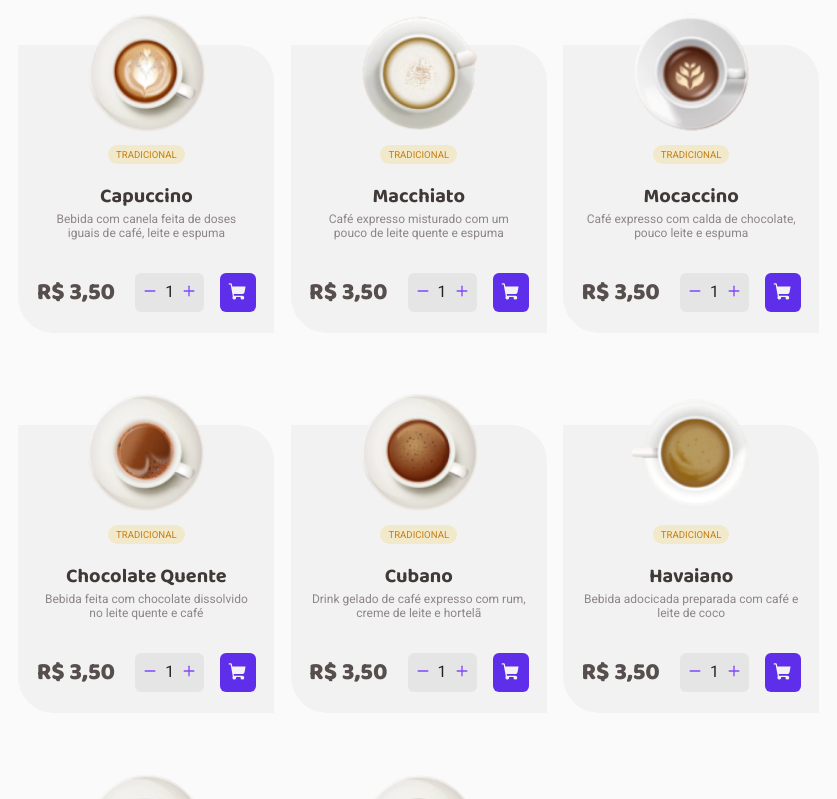
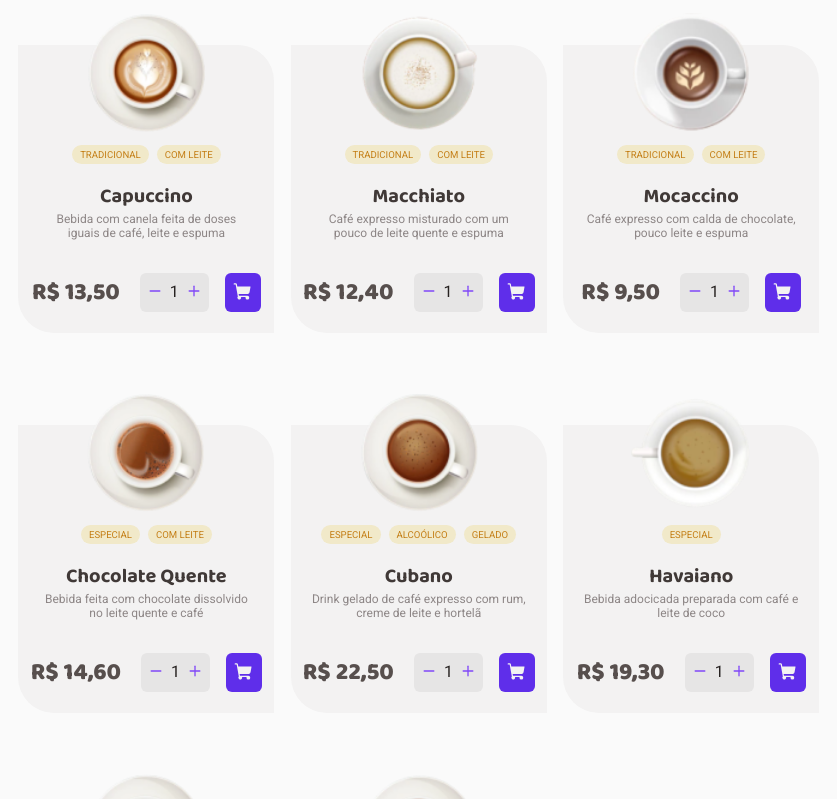
Before and after one commit to VitorFernandes-JS/02-desafio-coffee-delivery, a React (Vite) app: page / in a window 1280 px wide. Shown: the part 1420-2219 px from the top of the page, without its empty margins (126-963 px from the left). Built offline with nearby package versions, Linux system fonts and the light colour scheme.

Commit message:
fix: create seconde and third category in card

```diff
--- a/src/components/Card/index.tsx
+++ b/src/components/Card/index.tsx
@@ -10,6 +10,7 @@ import {
   Title,
   Value,
   DivButtonsRemoveAndAdd,
+  DivCategory
 } from "./style";
 
 import { Minus, Plus, ShoppingCart } from "phosphor-react";
@@ -18,6 +19,8 @@ export interface CardProps {
   title: string;
   description: string;
   category: string;
+  secondeCategory?: string;
+  thirdCategory?: string;
   value: number;
   image: string;
 }
@@ -26,15 +29,29 @@ export function Card({
   title,
   description,
   category,
+  secondeCategory,
+  thirdCategory,
   value,
   image,
 }: CardProps) {
   return (
     <DivCard>
       <Image src={image} />
-      <Category>
-        <span>{category}</span>
-      </Category>
+      <DivCategory>
+        <Category>
+          <span>{category}</span>
+        </Category>
+        {secondeCategory && (
+          <Category>
+            <span>{secondeCategory}</span>
+          </Category>
+        )}
+        {thirdCategory && (
+          <Category>
+            <span>{thirdCategory}</span>
+          </Category>
+        )}
+      </DivCategory>
       <Title>
         <span>{title}</span>
       </Title>
--- a/src/components/Card/style.ts
+++ b/src/components/Card/style.ts
@@ -14,6 +14,11 @@ export const DivCard = styled.div`
   border-top-right-radius: 36px;
 
   background-color: ${(props) => props.theme.card};
+`;
+
+export const DivCategory = styled.div`
+  display: flex;
+  gap: 0.5rem;
 `;
 
 export const Image = styled.img`
--- a/src/pages/Home/index.tsx
+++ b/src/pages/Home/index.tsx
@@ -19,6 +19,8 @@ export function Home() {
               key={item.id}
               title={item.title}
               description={item.description}
+              secondeCategory={item.secondeCategory}
+              thirdCategory={item.thirdCategory}
               category={item.category}
               value={item.value}
               image={item.image}
--- a/src/utils/Coffee.ts
+++ b/src/utils/Coffee.ts
@@ -44,98 +44,108 @@ export const coffee = [
     category: "Tradicional",
     title: "Expresso Cremoso",
     description: "Café expresso tradicional com espuma cremosa",
-    value: 3.5,
+    value: 10.5,
   },
   {
     id: uuidv4(),
     image: CafeGelado,
     category: "Tradicional",
+    secondeCategory: "Gelado",
     title: "Expresso Gelado",
     description: "Bebida preparada com café expresso e cubos de gelo",
-    value: 3.5,
+    value: 13.5,
   },
   {
     id: uuidv4(),
     image: CafeComLeite,
     category: "Tradicional",
+    secondeCategory: "Com leite",
     title: "Café com leite",
     description: "Meio a meio de expresso tradicional com leite vaporizado",
-    value: 3.5,
+    value: 11.5,
   },
   {
     id: uuidv4(),
     image: Latte,
     category: "Tradicional",
+    secondeCategory: "Com leite",
     title: "Latte",
     description:
       "Uma dose de café expresso com o dobro de leite e espuma cremosa",
-    value: 3.5,
+    value: 17.5,
   },
   {
     id: uuidv4(),
     image: Capuccino,
     category: "Tradicional",
+    secondeCategory: "Com leite",
     title: "Capuccino",
     description:
       "Bebida com canela feita de doses iguais de café, leite e espuma",
-    value: 3.5,
+    value: 13.5,
   },
   {
     id: uuidv4(),
     image: Macchiato,
     category: "Tradicional",
+    secondeCategory: "Com leite",
     title: "Macchiato",
     description:
       "Café expresso misturado com um pouco de leite quente e espuma",
-    value: 3.5,
+    value: 12.4,
   },
   {
     id: uuidv4(),
     image: Mocaccino,
     category: "Tradicional",
+    secondeCategory: "Com leite",
     title: "Mocaccino",
     description: "Café expresso com calda de chocolate, pouco leite e espuma",
-    value: 3.5,
+    value: 9.5,
   },
   {
     id: uuidv4(),
     image: ChocolateQuente,
-    category: "Tradicional",
+    category: "Especial",
+    secondeCategory: "Com leite",
     title: "Chocolate Quente",
     description: "Bebida feita com chocolate dissolvido no leite quente e café",
-    value: 3.5,
+    value: 14.6,
   },
   {
     id: uuidv4(),
     image: Cubano,
-    category: "Tradicional",
+    category: "Especial",
+    secondeCategory: "Alcoólico",
+    thirdCategory: "Gelado",
     title: "Cubano",
     description:
       "Drink gelado de café expresso com rum, creme de leite e hortelã",
-    value: 3.5,
+    value: 22.5,
   },
   {
     id: uuidv4(),
     image: Havaiano,
-    category: "Tradicional",
+    category: "Especial",
     title: "Havaiano",
     description: "Bebida adocicada preparada com café e leite de coco",
-    value: 3.5,
+    value: 19.3,
   },
   {
     id: uuidv4(),
     image: Arabe,
-    category: "Tradicional",
+    category: "Especial",
     title: "Árabe",
     description: "Bebida preparada com grãos de café árabe e especiarias",
-    value: 3.5,
+    value: 16.2,
   },
   {
     id: uuidv4(),
     image: Irlandês,
-    category: "Tradicional",
+    category: "Especial",
+    secondeCategory: "Alcoólico",
     title: "Irlandês",
     description: "Bebida a base de café, uísque irlandês, açúcar e chantilly",
-    value: 3.5,
+    value: 17.8,
   },
 ] as CoffeeProps[];
```
